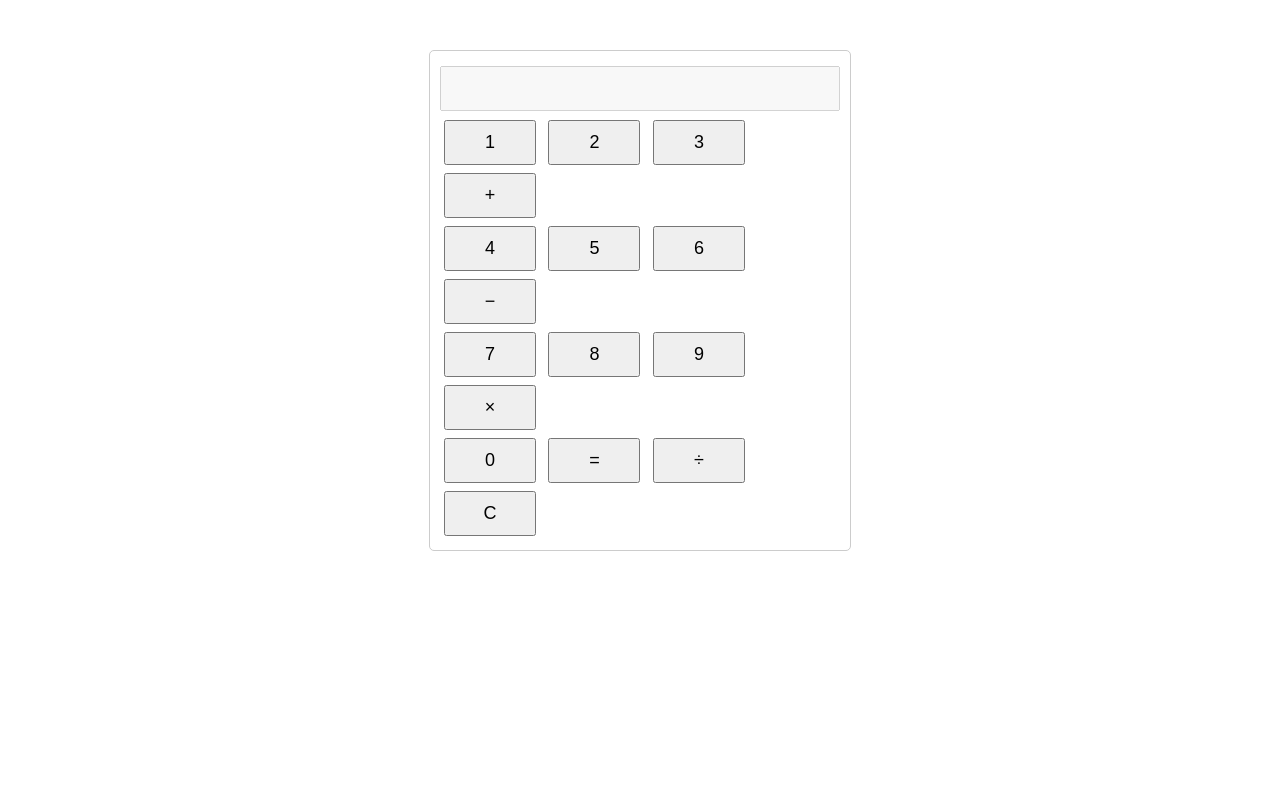
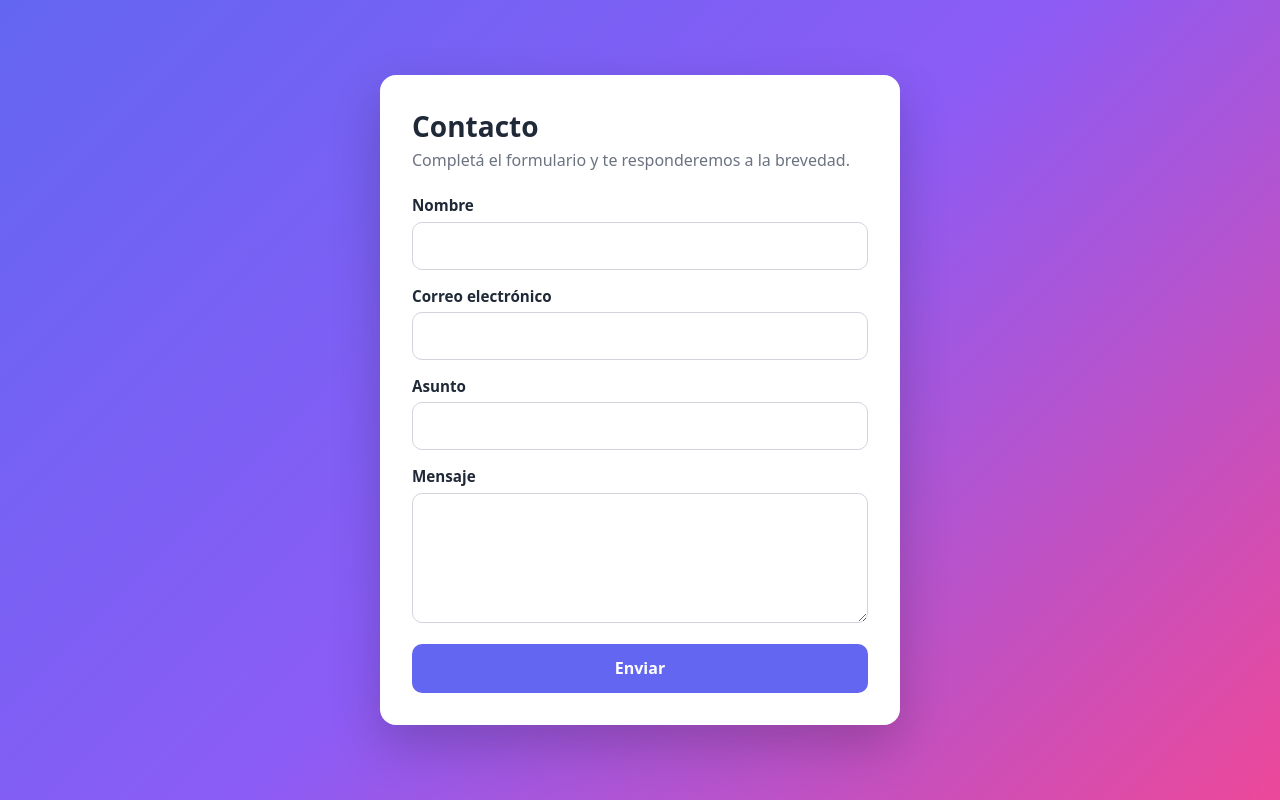
Before and after one commit to osmar20galeano/calculadora-20261020-1537, a plain HTML site: page index.html in a window 1280 px wide. Drawn offline with Linux system fonts and the light colour scheme.

Commit message:
Reemplazar por formulario de contacto

```diff
--- a/index.html
+++ b/index.html
@@ -1,98 +1,111 @@
 <!DOCTYPE html>
-<html lang='es'>
+<html lang="es">
 <head>
-    <meta charset='UTF-8'>
-    <meta name='viewport' content='width=device-width, initial-scale=1.0'>
-    <title>Calculadora Simple</title>
+  <meta charset="UTF-8">
+  <meta name="viewport" content="width=device-width, initial-scale=1.0">
+  <title>Formulario de contacto</title>
   <style>
-        body { font-family: Arial, sans-serif; }
-        #calculadora { max-width: 400px; margin: 50px auto; border: 1px solid #ccc; padding: 10px; border-radius: 5px; }
-        input { width: 100%; margin: 5px 0; padding: 10px; font-size: 18px; box-sizing: border-box; }
-        button { width: 23%; margin: 1%; padding: 10px; font-size: 18px; }
+    * { box-sizing: border-box; margin: 0; padding: 0; }
+    body {
+      font-family: system-ui, -apple-system, "Segoe UI", Roboto, sans-serif;
+      min-height: 100vh;
+      display: flex;
+      align-items: center;
+      justify-content: center;
+      padding: 1.5rem;
+      background: linear-gradient(135deg, #6366f1 0%, #8b5cf6 50%, #ec4899 100%);
+      color: #1f2937;
+    }
+    .card {
+      width: 100%;
+      max-width: 520px;
+      background: #ffffff;
+      border-radius: 16px;
+      padding: 2rem;
+      box-shadow: 0 20px 50px rgba(0, 0, 0, 0.2);
+    }
+    h1 { font-size: 1.75rem; margin-bottom: 0.25rem; }
+    .subtitle { color: #6b7280; margin-bottom: 1.5rem; }
+    .field { margin-bottom: 1rem; }
+    label { display: block; font-weight: 600; margin-bottom: 0.4rem; font-size: 0.95rem; }
+    input, textarea {
+      width: 100%;
+      padding: 0.75rem 0.9rem;
+      border: 1px solid #d1d5db;
+      border-radius: 10px;
+      font: inherit;
+      transition: border-color 0.2s, box-shadow 0.2s;
+    }
+    input:focus, textarea:focus {
+      outline: none;
+      border-color: #6366f1;
+      box-shadow: 0 0 0 3px rgba(99, 102, 241, 0.25);
+    }
+    textarea { resize: vertical; min-height: 130px; }
+    button {
+      width: 100%;
+      padding: 0.85rem;
+      border: none;
+      border-radius: 10px;
+      background: #6366f1;
+      color: #ffffff;
+      font: inherit;
+      font-weight: 600;
+      cursor: pointer;
+      transition: background 0.2s;
+    }
+    button:hover { background: #4f46e5; }
+    .message { margin-bottom: 1rem; padding: 0.75rem 0.9rem; border-radius: 10px; display: none; }
+    .message.error { display: block; background: #fee2e2; color: #b91c1c; }
+    .message.success { display: block; background: #dcfce7; color: #15803d; }
+    @media (max-width: 480px) {
+      .card { padding: 1.25rem; border-radius: 12px; }
+      h1 { font-size: 1.4rem; }
+    }
   </style>
 </head>
 <body>
-    <div id='calculadora'>
-        <input type='text' id='resultado' disabled />
-        <div>
-            <button onclick='agregarNumero(1)'>1</button>
-            <button onclick='agregarNumero(2)'>2</button>
-            <button onclick='agregarNumero(3)'>3</button>
-            <button onclick='setOperacion("+")'>+</button>
+  <main class="card">
+    <h1>Contacto</h1>
+    <p class="subtitle">Completá el formulario y te responderemos a la brevedad.</p>
+    <div id="mensaje-estado" class="message" role="alert"></div>
+    <form id="form-contacto" novalidate>
+      <div class="field">
+        <label for="nombre">Nombre</label>
+        <input type="text" id="nombre" name="nombre" autocomplete="name">
       </div>
-        <div>
-            <button onclick='agregarNumero(4)'>4</button>
-            <button onclick='agregarNumero(5)'>5</button>
-            <button onclick='agregarNumero(6)'>6</button>
-            <button onclick='setOperacion("-")'>&minus;</button>
+      <div class="field">
+        <label for="correo">Correo electrónico</label>
+        <input type="email" id="correo" name="correo" autocomplete="email">
       </div>
-        <div>
-            <button onclick='agregarNumero(7)'>7</button>
-            <button onclick='agregarNumero(8)'>8</button>
-            <button onclick='agregarNumero(9)'>9</button>
-            <button onclick='setOperacion("*")'>&times;</button>
+      <div class="field">
+        <label for="asunto">Asunto</label>
+        <input type="text" id="asunto" name="asunto">
       </div>
-        <div>
-            <button onclick='agregarNumero(0)'>0</button>
-            <button onclick='calcular()'>=</button>
-            <button onclick='setOperacion("/")'>&divide;</button>
-            <button onclick='borrar()'>C</button>
+      <div class="field">
+        <label for="mensaje">Mensaje</label>
+        <textarea id="mensaje" name="mensaje"></textarea>
       </div>
-    </div>
+      <button type="submit">Enviar</button>
+    </form>
+  </main>
   <script>
-        let operacion = '';
-        let numeroAnterior = '';
-        let reiniciarPantalla = false;
-        function pantalla() {
-            return document.getElementById('resultado');
+    document.getElementById('form-contacto').addEventListener('submit', function (e) {
+      e.preventDefault();
+      var estado = document.getElementById('mensaje-estado');
+      var campos = ['nombre', 'correo', 'asunto', 'mensaje'];
+      var incompleto = campos.some(function (id) {
+        return document.getElementById(id).value.trim() === '';
+      });
+      if (incompleto) {
+        estado.className = 'message error';
+        estado.textContent = 'Por favor completá todos los campos';
+        return;
       }
-        function agregarNumero(numero) {
-            if (reiniciarPantalla) {
-                pantalla().value = '';
-                reiniciarPantalla = false;
-            }
-            pantalla().value += numero;
-        }
-        function setOperacion(op) {
-            if (pantalla().value === '' || pantalla().value === 'Error') return;
-            if (operacion !== '' && numeroAnterior !== '') {
-                calcular();
-                if (pantalla().value === 'Error') return;
-            }
-            numeroAnterior = pantalla().value;
-            operacion = op;
-            pantalla().value = '';
-            reiniciarPantalla = false;
-        }
-        function calcular() {
-            const numeroActual = pantalla().value;
-            if (operacion === '' || numeroAnterior === '' || numeroActual === '') return;
-            const a = parseFloat(numeroAnterior);
-            const b = parseFloat(numeroActual);
-            let resultado;
-            if (operacion === '+') {
-                resultado = a + b;
-            } else if (operacion === '-') {
-                resultado = a - b;
-            } else if (operacion === '*') {
-                resultado = a * b;
-            } else if (operacion === '/') {
-                resultado = b === 0 ? 'Error' : a / b;
-            }
-            if (typeof resultado === 'number') {
-                resultado = parseFloat(resultado.toPrecision(12));
-            }
-            pantalla().value = resultado;
-            operacion = '';
-            numeroAnterior = '';
-            reiniciarPantalla = true;
-        }
-        function borrar() {
-            pantalla().value = '';
-            operacion = '';
-            numeroAnterior = '';
-            reiniciarPantalla = false;
-        }
+      estado.className = 'message success';
+      estado.textContent = '¡Gracias! Tu mensaje fue enviado.';
+      this.reset();
+    });
   </script>
 </body>
 </html>
```
Lines whose indentation alone changed are shown as unchanged.
